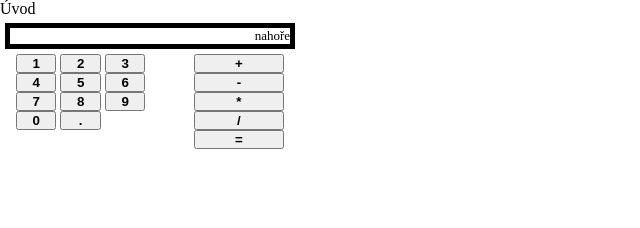
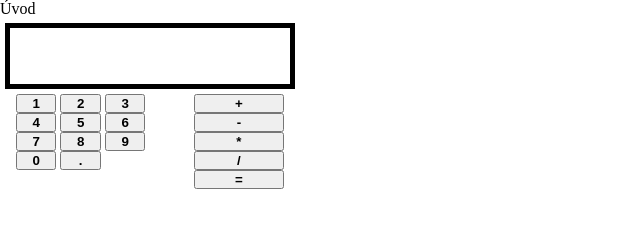
Before and after one commit to Nesquicktrue/Kalkulacka, a plain HTML site: page index.html in a window 1280 px wide. Shown: the whole page, without its empty margins (0-640 px from the left). Drawn offline with Linux system fonts and the light colour scheme.

Commit message:
drobné css

```diff
--- a/css/style.css
+++ b/css/style.css
@@ -16,16 +16,19 @@
 .display {
     border: 5px solid black;
     margin: 5px;
+
 }
 
 .displayNahore {
     text-align: right;
     font-size: small;
+    height: 16px;
 }
 
 .displayDole {
     font-weight: 700;
     font-size: xx-large;
+    height: 40px;
 }
 
 .funkce {
--- a/index.html
+++ b/index.html
@@ -16,7 +16,7 @@
 
         <div class="telo">
             <div class="display">
-                <div class="displayNahore">nahoře</div>
+                <div class="displayNahore"></div>
                 <div class="displayDole"></div>
             </div>
 
--- a/js/script.js
+++ b/js/script.js
@@ -97,10 +97,12 @@ tlacDeleno.addEventListener("click", () => {
 
 // funkce pro zpracování
 function zpracujPrvniCislo (vyraz1, znamenko) {
+
     displayNahore.textContent = vyraz1 + " " + znamenko + " ";
     displayDole.textContent = "";
+
+    prvniHodnota = parseInt(vyraz1);
     operator = znamenko;
-    prvniHodnota = parseInt(vyraz1);
 }
 
 function zpracujDruheCislo(vyraz2) {
```
